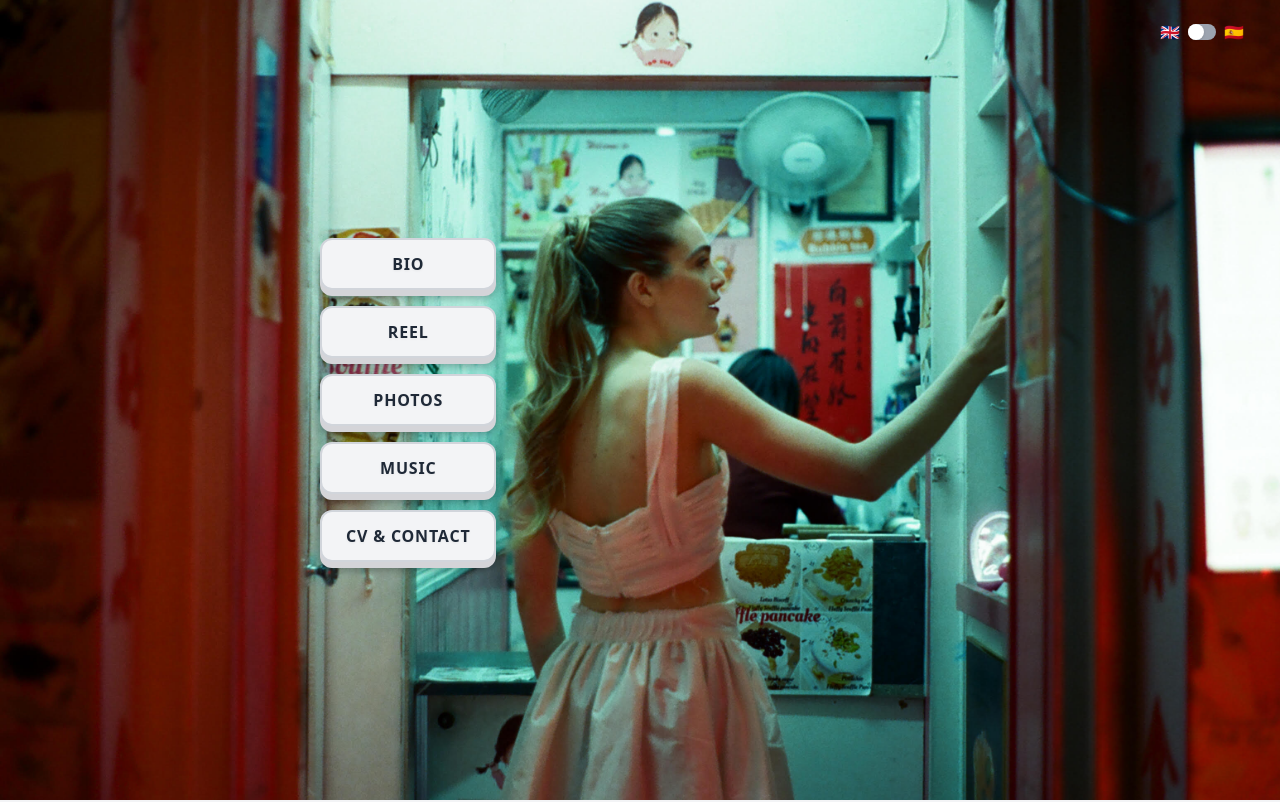
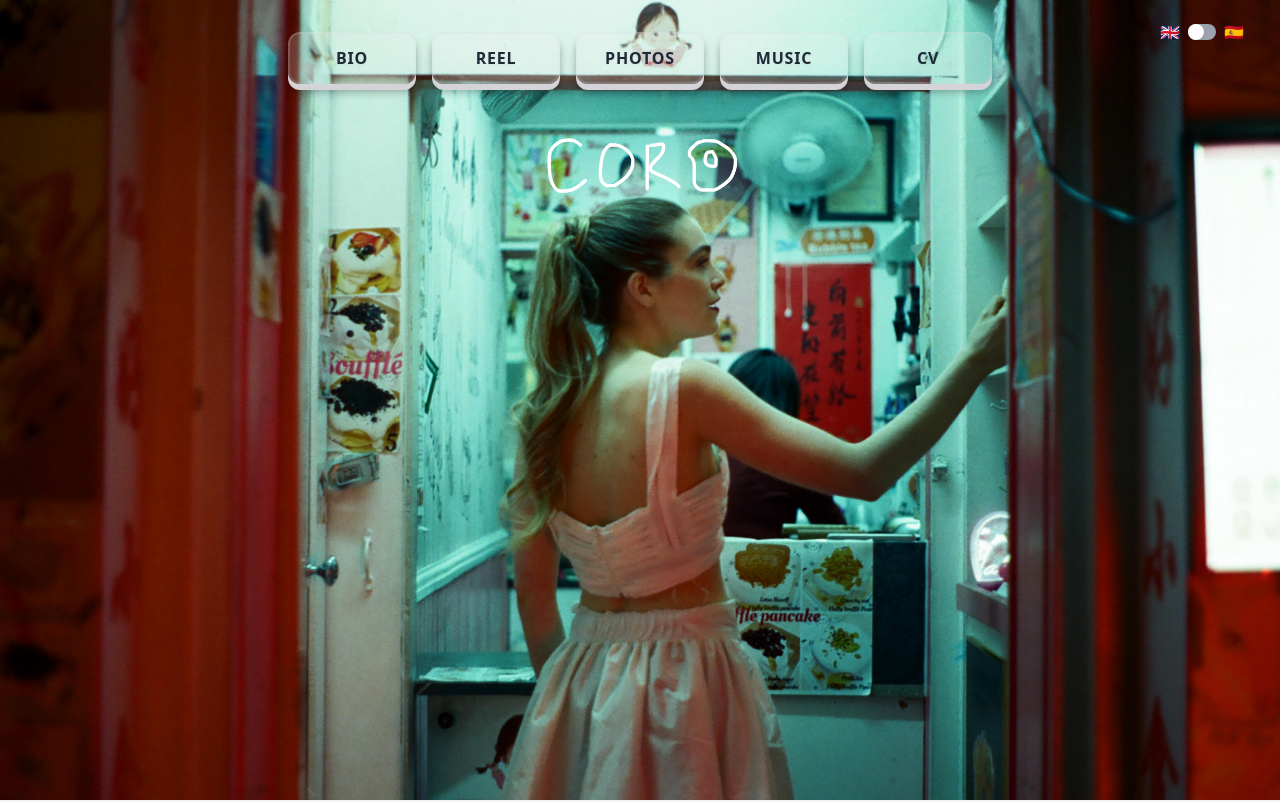
Before and after one commit to joehewett/coro, a React (Vite) app: page / in a window 1280 px wide. Shown: the top 802 px of the page. Built offline with nearby package versions, Linux system fonts and the light colour scheme.

Commit message:
feat: move buttons around

```diff
--- a/src/App.tsx
+++ b/src/App.tsx
@@ -6,7 +6,7 @@ const App: React.FC = () => {
   const reelTitleRef = useRef<HTMLHeadingElement>(null);
   const photosTitleRef = useRef<HTMLHeadingElement>(null);
   const musicTitleRef = useRef<HTMLHeadingElement>(null);
-  const contactTitleRef = useRef<HTMLHeadingElement>(null);
+
 
   const [language, setLanguage] = useState<'en' | 'es'>('en');
   const [activeSection, setActiveSection] = useState<string>('');
@@ -21,8 +21,7 @@ const App: React.FC = () => {
       'Fotos': photosTitleRef,
       'Music': musicTitleRef,
       'Música': musicTitleRef,
-      'CV & Contact': contactTitleRef,
-      'CV & Contacto': contactTitleRef
+
     };
 
     const targetRef = refMap[refStr as keyof typeof refMap];
@@ -69,7 +68,7 @@ const App: React.FC = () => {
   const content = {
     en: {
       name: "Coro Benavent",
-      nav: ["Bio", "Reel", "Photos", "Music", "CV & Contact"],
+      nav: ["Bio", "Reel", "Photos", "Music", "CV"],
       title: "Actress /// Singer Performer. Creative",
       description: [
         "Coro Benavent is a versatile, bilingual actress fluent in English and Spanish, with training in the British accent. Born in Madrid, she has pursued acting across borders, recently completing an intensive 10-week course at the prestigious Bristol Old Vic Theatre School. Coro continues to refine her craft at MADS as a creative actor, building on her three years at the renowned Corazza studio and one year at Central de Cine.",
@@ -82,12 +81,11 @@ const App: React.FC = () => {
       reelDescription: "Some of her scenes",
       photos: "Photos",
       music: "Music",
-      contact: "CV & Contact",
-      contactDescription: "I'm looking for new opportunities. If you'd like to work with me, please reach out.",
+
     },
     es: {
       name: "Coro Benavent",
-      nav: ["Bibliografía", "Reel", "Fotos", "Música", "CV & Contacto"],
+      nav: ["Bibliografía", "Reel", "Fotos", "Música", "CV"],
       title: "Actriz /// Cantante Intérprete. Creativa",
       description: [
         "Coro Benavent es una actriz versátil y bilingüe, con fluidez en inglés y español, y entrenada en el acento británico. Nacida en Madrid, ha perseguido su carrera actoral más allá de las fronteras, completando recientemente un curso intensivo de 10 semanas en la prestigiosa Bristol Old Vic Theatre School. Coro continúa perfeccionando su arte en MADS como actriz creativa, tras sus tres años en el estudio Corazza y segundo de diplomatura en Central de Cine.",
@@ -100,8 +98,7 @@ const App: React.FC = () => {
       reelDescription: "Algunas de sus escenas",
       photos: "Fotos",
       music: "Música",
-      contact: "CV & Contacto",
-      contactDescription: "Estoy buscando nuevas oportunidades. Si te gustaría trabajar conmigo, por favor contáctame.",
+
     }
   };
 
@@ -115,8 +112,7 @@ const App: React.FC = () => {
         { id: 'about', ref: bioTitleRef },
         { id: 'reel', ref: reelTitleRef },
         { id: 'photos', ref: photosTitleRef },
-        { id: 'music', ref: musicTitleRef },
-        { id: 'contact', ref: contactTitleRef }
+        { id: 'music', ref: musicTitleRef }
       ];
 
       const currentSection = sections.reverse().find(section =>
@@ -141,19 +137,40 @@ const App: React.FC = () => {
           backgroundImage: `url('night.jpg')`,
         }}
       >
+        {/* Coro Text Overlay */}
+        <div className="absolute inset-0 flex items-start justify-center pointer-events-none pt-12">
+          <img
+            src="coro_text.png"
+            alt="Coro"
+            className="max-w-[50%] max-h-[30%] object-contain"
+            style={{
+              filter: 'brightness(0) invert(1)',
+            }}
+          />
+        </div>
+
         {/* Navigation Buttons */}
-        <div className="absolute inset-0 flex items-center">
-          <div className="flex flex-col space-y-4 ml-[25%]">
+        <div className="absolute top-8 left-0 right-0 flex justify-center">
+          <div className="flex flex-row space-x-4">
             {content[language].nav.map((section) => (
+              section === "CV" ? (
+                <a key={section} href="/cv2.pdf" download className="block w-32">
+                  <RetroButton size="md" className="w-full">
+                    {section}
+                  </RetroButton>
+                </a>
+              ) : (
                 <RetroButton
                   key={section}
                   size="md"
+                  className="w-32"
                   onClick={() => {
                     scrollToSection(section);
                   }}
                 >
                   {section}
                 </RetroButton>
+              )
             ))}
           </div>
         </div>
@@ -203,13 +220,6 @@ const App: React.FC = () => {
         </h2>
         <p className="text-center text-xl mb-8">{content[language].reelDescription}</p>
         <div className="max-w-4xl py-16 mx-auto space-y-6">
-          <div className="relative pt-[56.25%]">
-            <iframe width="560" height="315"
-              className="absolute top-0 left-0 w-full h-full"
-              src="https://www.youtube.com/embed/nkcvXqGM-BM?si=KXZCyGza3FlIsOBj"
-              title="YouTube video player" frameBorder="0" allow="accelerometer; autoplay; clipboard-write; encrypted-media; gyroscope; picture-in-picture; web-share" referrerPolicy="strict-origin-when-cross-origin" allowFullScreen></iframe>
-
-          </div>
           <div className="relative pt-[56.25%]">
             <iframe width="560" height="315"
               className="absolute top-0 left-0 w-full h-full"
@@ -264,25 +274,7 @@ const App: React.FC = () => {
         <p className="text-center text-xl mt-8">Listen to more on <a href="https://open.spotify.com/artist/77zoboLJ6YVACYA4aagcgT" target="_blank" rel="noopener noreferrer" className="text-blue-600 hover:underline">Spotify</a></p>
       </div>
 
-      <div className="p-16 md:p-48 lg:px-96 lg:py-48 space-y-8">
-        <div className="relative space-y-8">
-          <h1 ref={contactTitleRef} className="scroll-m-20 text-4xl font-serif tracking-tight lg:text-5xl mb-2">
-            {content[language].contact}
-          </h1>
-          <p className="text-lg lg:text-xl text-gray-600">{content[language].contactDescription}</p>
-          <div>
-            <a href="/cv.pdf" download>
-              <button className="bg-black text-white px-4 py-2 rounded-lg">
-                Download CV
-              </button>
-            </a>
-          </div>
-          <div>
-            <p className="text-gray-600">Email: <a href="" className="text-blue-600 hover:underline">coro benavent 2014 @ gmail . com</a></p>
-            <p className="text-gray-600">Instagram: <a href="https://www.instagram.com/corobenavent" target="_blank" rel="noopener noreferrer" className="text-blue-600 hover:underline">@corobenavent</a></p>
-          </div>
-        </div>
-      </div>
+
     </div>
   );
 };
--- a/src/components/RetroButton.tsx
+++ b/src/components/RetroButton.tsx
@@ -11,7 +11,7 @@ const RetroButton = forwardRef<HTMLButtonElement, RetroButtonProps>(
       "relative font-bold uppercase tracking-wider transition-all duration-150 ease-out transform active:scale-95 active:translate-y-1 select-none";
 
     const buttonStyles =
-      "bg-gray-100 text-gray-800 shadow-[0_6px_0_#d4d4d8,0_8px_8px_rgba(0,0,0,0.3)] hover:shadow-[0_8px_0_#d4d4d8,0_12px_12px_rgba(0,0,0,0.4)] hover:bg-white border-2 border-gray-300";
+      "bg-gray-100/20 text-gray-800 shadow-[0_6px_0_#d4d4d8,0_8px_8px_rgba(0,0,0,0.3)] hover:shadow-[0_8px_0_#d4d4d8,0_12px_12px_rgba(0,0,0,0.4)] hover:bg-white/50 border-2 border-gray-300/20";
 
     const sizes = {
       sm: "px-4 py-2 text-sm rounded-lg",
```
Also changed, not shown: public/coro_text.png (added). Lines whose indentation alone changed are shown as unchanged.
